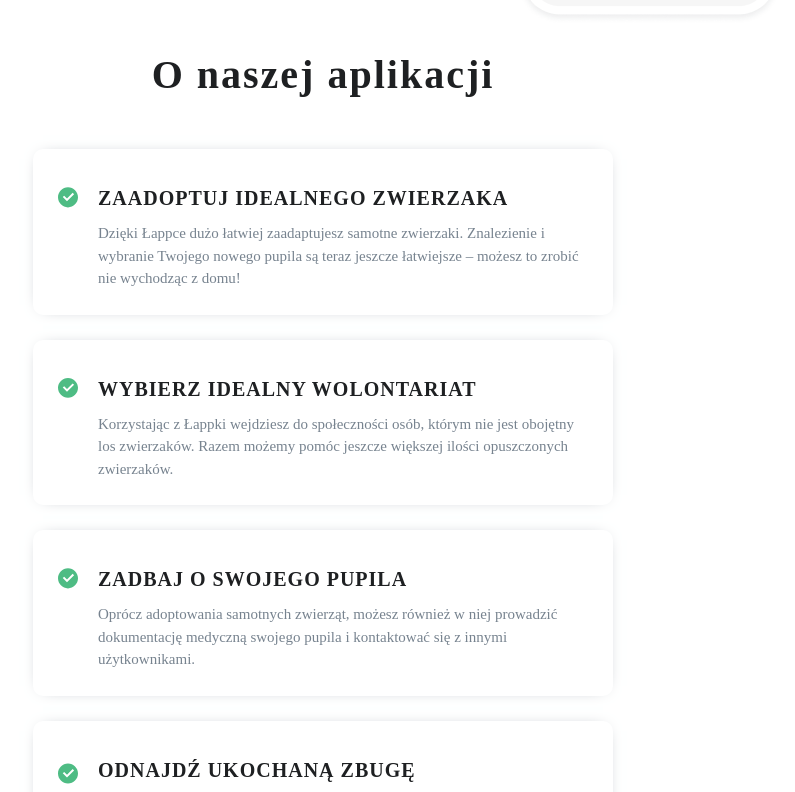
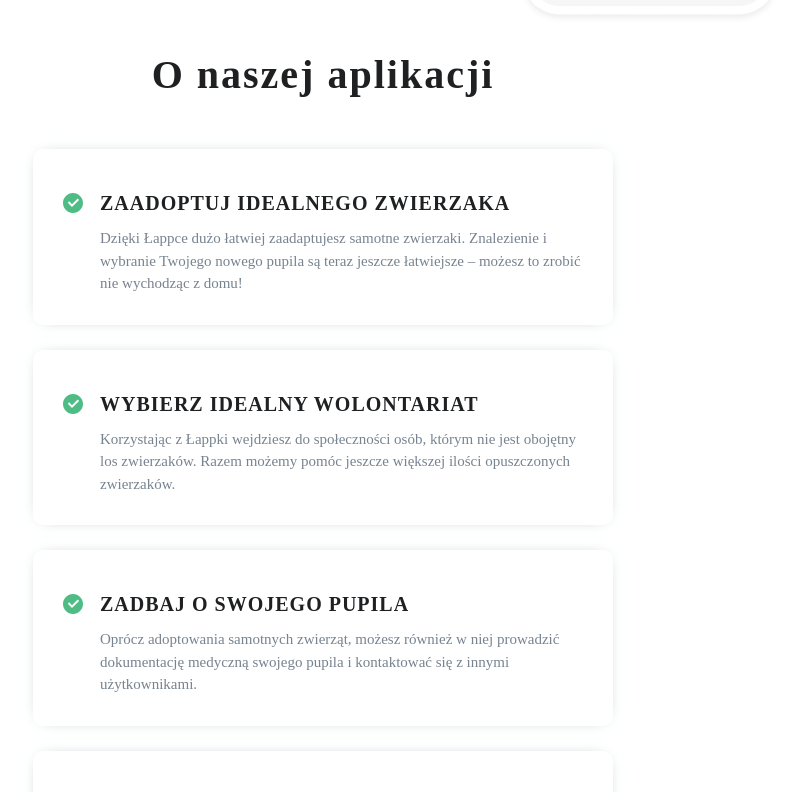
Before and after one commit to KarasJakub/Lappka-Landing, a React (Create React App) app: page / in a window 1280 px wide. Shown: the part 720-1512 px from the top of the page, without its empty margins (317-1112 px from the left). Built offline with nearby package versions, Linux system fonts and the light colour scheme.

Commit message:
About: replaced svg as React Component

```diff
--- a/src/components/AboutSection/AboutCard/AboutCard.styled.ts
+++ b/src/components/AboutSection/AboutCard/AboutCard.styled.ts
@@ -1,7 +1,8 @@
 import { styled } from "styled-components"
+import { ReactComponent as ApproveIcon } from "assets/AboutIcons/ApproveIcon.svg";
 
 export const CardWrapper = styled.div`
-    padding: 2.5rem;
+    padding: 3rem;
     box-shadow: 0px 0px 16px -10px rgba(119, 131, 143, 1);
     max-width: 58rem;
     border-radius: 1rem;
@@ -9,13 +10,13 @@ export const CardWrapper = styled.div`
 `
 
 export const TextWrapper = styled.div`
-
 `
 
-export const IconImage = styled.img`
-margin-right: 2rem;
+export const IconImage = styled(ApproveIcon)`
+    width: 100%;
     max-width: 2rem;
-    transform: translateY(-30%);
+    margin-right: 1.7rem;
+    transform: translateY(70%);
 `
 
 export const Title = styled.h3`
--- a/src/components/AboutSection/AboutCard/AboutCard.tsx
+++ b/src/components/AboutSection/AboutCard/AboutCard.tsx
@@ -1,5 +1,5 @@
 import * as S from "./AboutCard.styled";
-import ApproveIcon from "assets/AboutIcons/ApproveIcon.svg";
+import { ReactComponent as ApproveIcon } from "assets/AboutIcons/ApproveIcon.svg";
 
 interface CardProps {
   title: string;
@@ -9,7 +9,7 @@ interface CardProps {
 const AboutCard = ({ title, description }: CardProps) => {
   return (
     <S.CardWrapper>
-      <S.IconImage src={ApproveIcon} alt="" />
+      <S.IconImage />
       <S.TextWrapper>
         <S.Title>{title}</S.Title>
         <S.Paragraph>{description}</S.Paragraph>
```
